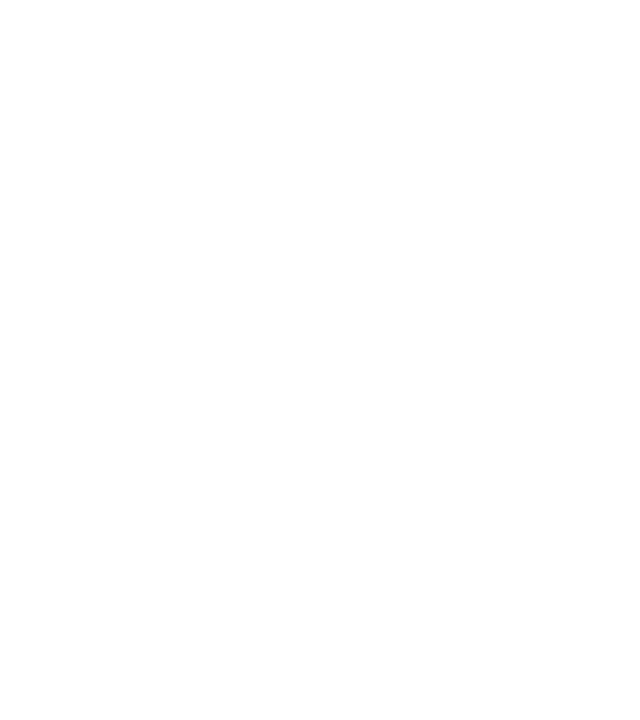
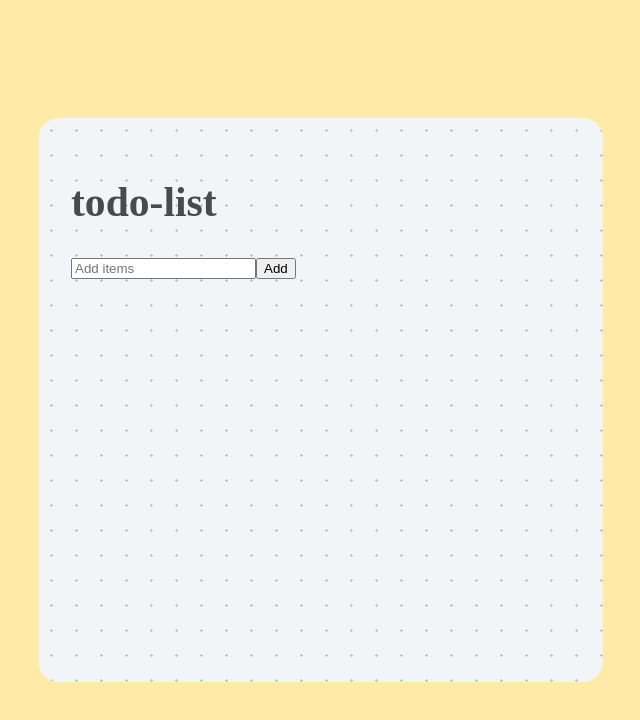
Before and after one commit to Rusiruoshada/todo-list, a React (Create React App) app: page / in a window 1280 px wide. Shown: the top 720 px of the page, without its empty margins (319-959 px from the left). Built offline with nearby package versions, Linux system fonts and the light colour scheme.

Commit message:
seting up background'

```diff
--- a/src/App.js
+++ b/src/App.js
@@ -1,7 +1,8 @@
+import Home from "./components/home";
 function App() {
   return (
     <div className="App">
-
+      <Home/>
     </div>
   );
 }
--- /dev/null
+++ b/src/components/home.js
@@ -0,0 +1,16 @@
+const Home = () => {
+    return (
+        <div className="container">
+                <h1 className="heading">todo-list</h1>
+            <form action="#" >
+                <input type="text" placeholder= "Add items" />
+                <button type='submit'>Add</button>
+            </form>
+            <div>
+                <ul></ul>
+            </div>
+        </div>
+     );
+}
+
+export default Home;
--- a/src/index.css
+++ b/src/index.css
@@ -1,13 +1,28 @@
 body {
-  margin: 0;
-  font-family: -apple-system, BlinkMacSystemFont, 'Segoe UI', 'Roboto', 'Oxygen',
-    'Ubuntu', 'Cantarell', 'Fira Sans', 'Droid Sans', 'Helvetica Neue',
-    sans-serif;
-  -webkit-font-smoothing: antialiased;
-  -moz-osx-font-smoothing: grayscale;
+  margin:0;
+  min-height: 70vh;
+  background-color: #ffeaa7;
+  font-family: "Architects Daughter", cursive;
+  color:hsl(198,1% , 29%);
+  font-size: 130%;
 }
 
-code {
-  font-family: source-code-pro, Menlo, Monaco, Consolas, 'Courier New',
-    monospace;
+.App{
+  height: 100vh;
+  display: flex;
+  justify-content: center;
+  align-items: center;
 }
+
+.container{
+  background-color: #f1f5f8;
+  padding:2rem;
+  border-radius: 20px;
+  width: 100%;
+  height: auto;
+  min-height: 500px;
+  max-width: 500px;
+  min-width:250px;
+  background-image: radial-gradient(#bfc0c1 7.2%, transparent 0);
+  background-size:25px 25px;
+}
--- a/src/index.js
+++ b/src/index.js
@@ -1,5 +1,6 @@
 import React from 'react';
 import ReactDOM from 'react-dom/client';
+import './index.css';
 import App from './App';
 
 
```
